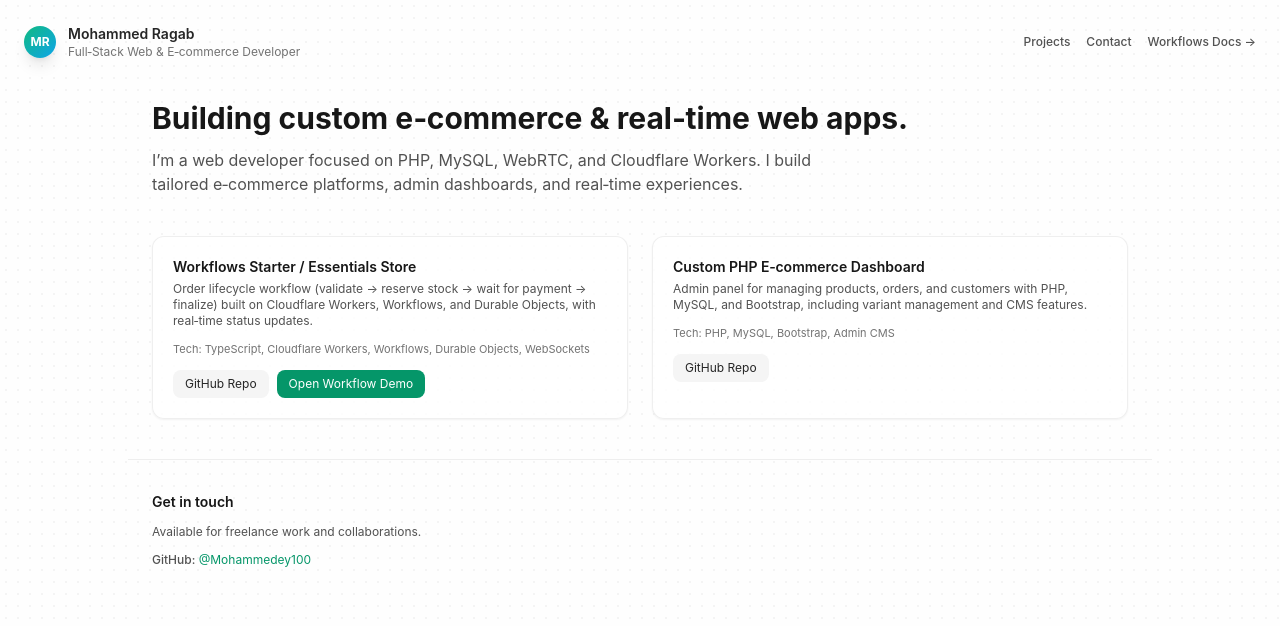
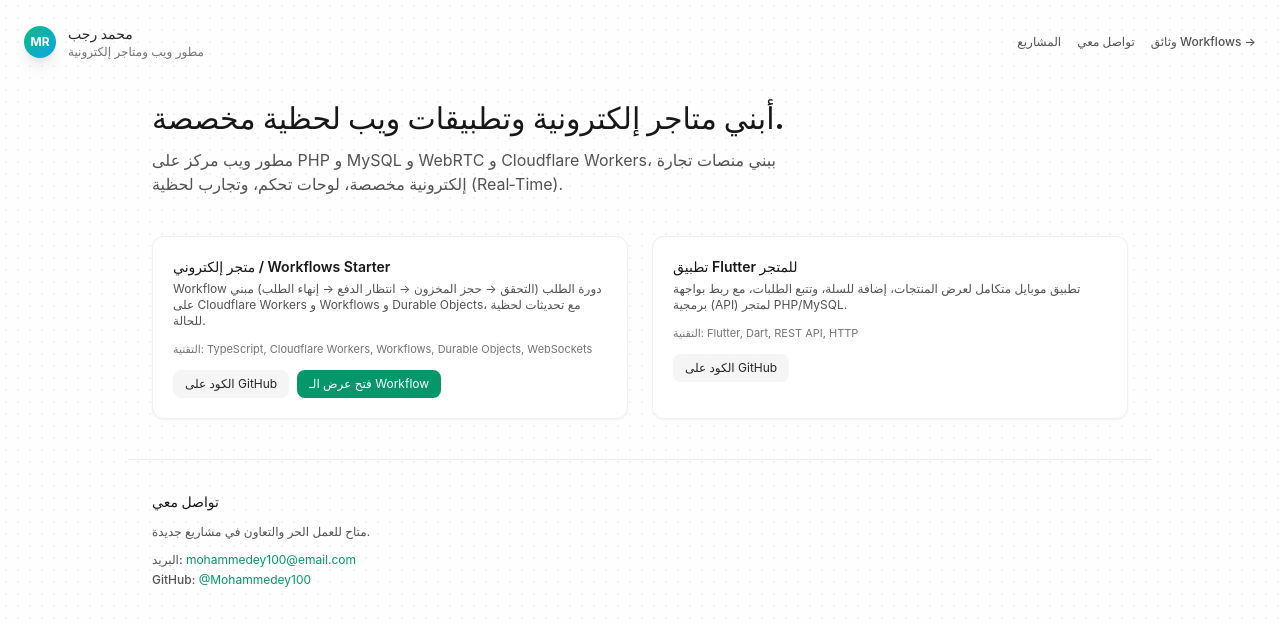
Before and after one commit to Mohammedey100/workflows-starter-template, a React (Vite) app: page / in a window 1280 px wide. Shown: the top 626 px of the page. Built offline with nearby package versions, Linux system fonts and the light colour scheme.

Commit message:
Update App.tsx

```diff
--- a/src/App.tsx
+++ b/src/App.tsx
@@ -57,7 +57,7 @@ function App() {
       // ما نفتحش الـ demo هنا عشان ما يحصلش race
       // setShowWorkflowDemo(true);
     } catch {
-      alert("Failed to start workflow. Please try again.");
+      alert("فشل في بدء الـ workflow. من فضلك حاول مرة أخرى.");
       setIsStarting(false);
     }
   };
@@ -78,20 +78,20 @@ function App() {
             </div>
             <div className="flex flex-col">
               <h1 className="text-sm font-semibold text-neutral-800 dark:text-neutral-100">
-                Mohammed Ragab
+                محمد رجب
               </h1>
               <p className="text-xs text-neutral-500 dark:text-neutral-400">
-                Full‑Stack Web & E‑commerce Developer
+                مطور ويب ومتاجر إلكترونية
               </p>
             </div>
           </div>
 
           <nav className="flex items-center gap-4 text-xs font-medium text-neutral-600 dark:text-neutral-400">
             <a href="#projects" className="hover:text-neutral-900 dark:hover:text-neutral-200 transition-colors">
-              Projects
+              المشاريع
             </a>
             <a href="#contact" className="hover:text-neutral-900 dark:hover:text-neutral-200 transition-colors">
-              Contact
+              تواصل معي
             </a>
             <a
               href="https://developers.cloudflare.com/workflows"
@@ -99,7 +99,7 @@ function App() {
               rel="noopener noreferrer"
               className="hidden sm:inline-block text-xs font-medium text-neutral-600 dark:text-neutral-400 hover:text-neutral-900 dark:hover:text-neutral-200 transition-colors"
             >
-              Workflows Docs →
+              وثائق Workflows →
             </a>
           </nav>
         </div>
@@ -111,11 +111,11 @@ function App() {
         <section className="px-6 pt-6 pb-10 max-w-5xl mx-auto">
           <div className="mb-10">
             <h2 className="text-2xl md:text-3xl font-bold text-neutral-900 dark:text-neutral-50 mb-3">
-              Building custom e‑commerce & real‑time web apps.
+              أبني متاجر إلكترونية وتطبيقات ويب لحظية مخصصة.
             </h2>
             <p className="text-sm md:text-base text-neutral-600 dark:text-neutral-300 max-w-2xl">
-              I’m a web developer focused on PHP, MySQL, WebRTC, and Cloudflare Workers.
-              I build tailored e‑commerce platforms, admin dashboards, and real‑time experiences.
+              مطور ويب مركز على PHP و MySQL و WebRTC و Cloudflare Workers،
+              ببني منصات تجارة إلكترونية مخصصة، لوحات تحكم، وتجارب لحظية (Real‑Time).
             </p>
           </div>
 
@@ -124,14 +124,14 @@ function App() {
             {/* Project: Workflows Starter / Essentials Store */}
             <article className="bg-white/80 dark:bg-neutral-900/80 border border-neutral-200/60 dark:border-neutral-800 rounded-xl p-5 shadow-sm">
               <h3 className="text-sm font-semibold text-neutral-900 dark:text-neutral-50 mb-1">
-                Workflows Starter / Essentials Store
+                متجر إلكتروني / Workflows Starter
               </h3>
               <p className="text-xs text-neutral-600 dark:text-neutral-300 mb-3">
-                Order lifecycle workflow (validate → reserve stock → wait for payment → finalize)
-                built on Cloudflare Workers, Workflows, and Durable Objects, with real‑time status updates.
+                Workflow دورة الطلب (التحقق → حجز المخزون → انتظار الدفع → إنهاء الطلب)
+                مبني على Cloudflare Workers و Workflows و Durable Objects، مع تحديثات لحظية للحالة.
               </p>
               <p className="text-[11px] text-neutral-500 dark:text-neutral-400 mb-3">
-                Tech: TypeScript, Cloudflare Workers, Workflows, Durable Objects, WebSockets
+                التقنية: TypeScript, Cloudflare Workers, Workflows, Durable Objects, WebSockets
               </p>
               <div className="flex flex-wrap gap-2">
                 <a
@@ -140,37 +140,37 @@ function App() {
                   rel="noreferrer"
                   className="text-xs px-3 py-1.5 rounded-lg bg-neutral-100 hover:bg-neutral-200 dark:bg-neutral-800 dark:hover:bg-neutral-700 text-neutral-800 dark:text-neutral-100 transition"
                 >
-                  GitHub Repo
+                  الكود على GitHub
                 </a>
                 <button
                   onClick={() => setShowWorkflowDemo(true)}
                   className="text-xs px-3 py-1.5 rounded-lg bg-emerald-600 hover:bg-emerald-500 text-white transition"
                 >
-                  Open Workflow Demo
+                  فتح عرض الـ Workflow
                 </button>
               </div>
             </article>
 
-            {/* Project placeholder */}
+            {/* Project: Flutter App */}
             <article className="bg-white/80 dark:bg-neutral-900/80 border border-neutral-200/60 dark:border-neutral-800 rounded-xl p-5 shadow-sm">
               <h3 className="text-sm font-semibold text-neutral-900 dark:text-neutral-50 mb-1">
-                Custom PHP E‑commerce Dashboard
+                تطبيق Flutter للمتجر
               </h3>
               <p className="text-xs text-neutral-600 dark:text-neutral-300 mb-3">
-                Admin panel for managing products, orders, and customers with PHP, MySQL, and Bootstrap,
-                including variant management and CMS features.
+                تطبيق موبايل متكامل لعرض المنتجات، إضافة للسلة، وتتبع الطلبات،
+                مع ربط بواجهة برمجية (API) لمتجر PHP/MySQL.
               </p>
               <p className="text-[11px] text-neutral-500 dark:text-neutral-400 mb-3">
-                Tech: PHP, MySQL, Bootstrap, Admin CMS
+                التقنية: Flutter, Dart, REST API, HTTP
               </p>
               <div className="flex flex-wrap gap-2">
                 <a
-                  href="https://github.com/..."
+                  href="https://github.com/Mohammedey100"
                   target="_blank"
                   rel="noreferrer"
                   className="text-xs px-3 py-1.5 rounded-lg bg-neutral-100 hover:bg-neutral-200 dark:bg-neutral-800 dark:hover:bg-neutral-700 text-neutral-800 dark:text-neutral-100 transition"
                 >
-                  GitHub Repo
+                  الكود على GitHub
                 </a>
               </div>
             </article>
@@ -183,12 +183,21 @@ function App() {
           className="px-6 pb-10 max-w-5xl mx-auto border-t border-neutral-200/60 dark:border-neutral-800 pt-8"
         >
           <h2 className="text-sm font-semibold text-neutral-900 dark:text-neutral-50 mb-3">
-            Get in touch
+            تواصل معي
           </h2>
           <p className="text-xs text-neutral-600 dark:text-neutral-300 mb-3">
-            Available for freelance work and collaborations.
+            متاح للعمل الحر والتعاون في مشاريع جديدة.
           </p>
           <ul className="text-xs text-neutral-600 dark:text-neutral-300 space-y-1">
+            <li>
+              <span className="font-medium">البريد:</span>{" "}
+              <a
+                href="mailto:mohammedey100@email.com"
+                className="text-emerald-600 dark:text-emerald-400 hover:underline"
+              >
+                mohammedey100@email.com
+              </a>
+            </li>
             <li>
               <span className="font-medium">GitHub:</span>{" "}
               <a
@@ -208,13 +217,13 @@ function App() {
           <section className="border-t border-neutral-200/60 dark:border-neutral-800 pt-6 pb-10">
             <div className="px-6 mb-4 flex items-center justify-between max-w-5xl mx-auto">
               <h2 className="text-sm font-semibold text-neutral-900 dark:text-neutral-50">
-                Workflow Demo
+                عرض الـ Workflow
               </h2>
               <button
                 onClick={() => setShowWorkflowDemo(false)}
                 className="text-[11px] text-neutral-500 hover:text-neutral-800 dark:text-neutral-400 dark:hover:text-neutral-200"
               >
-                Close
+                إغلاق
               </button>
             </div>
 
```
